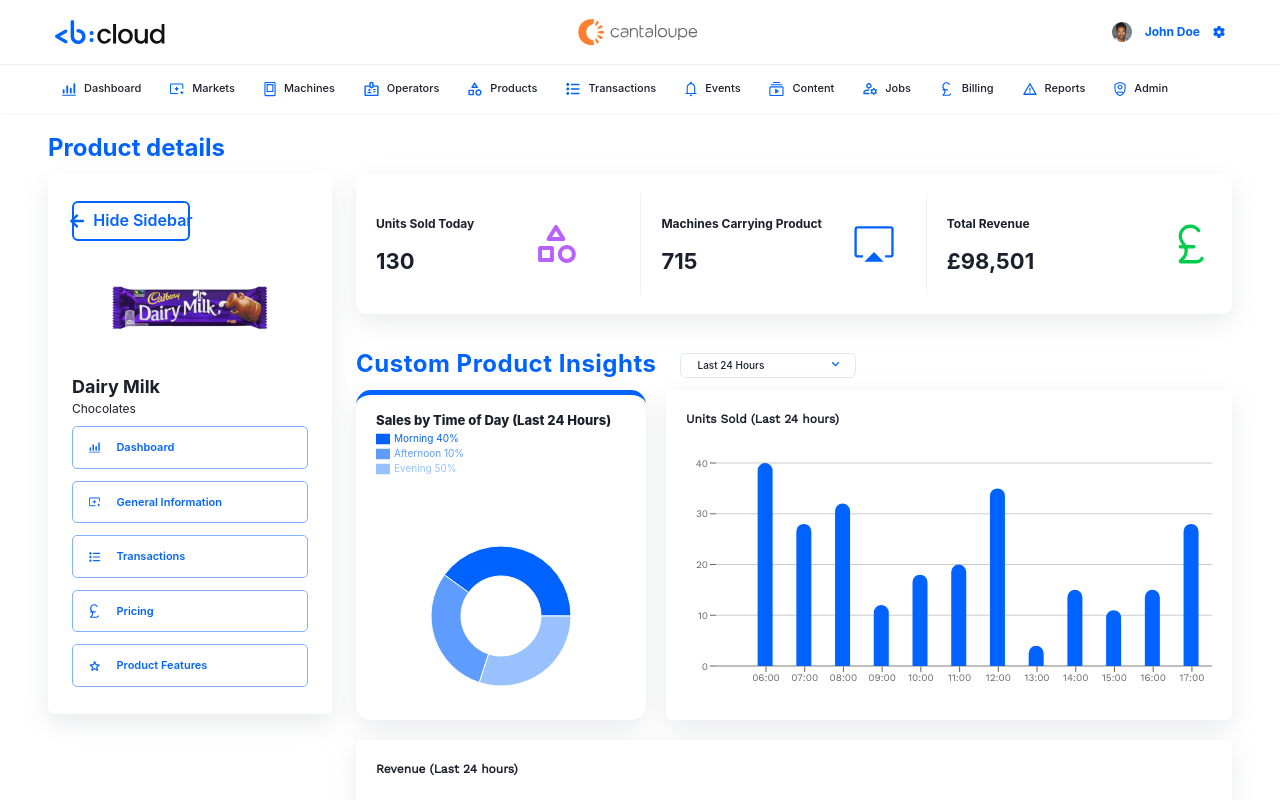
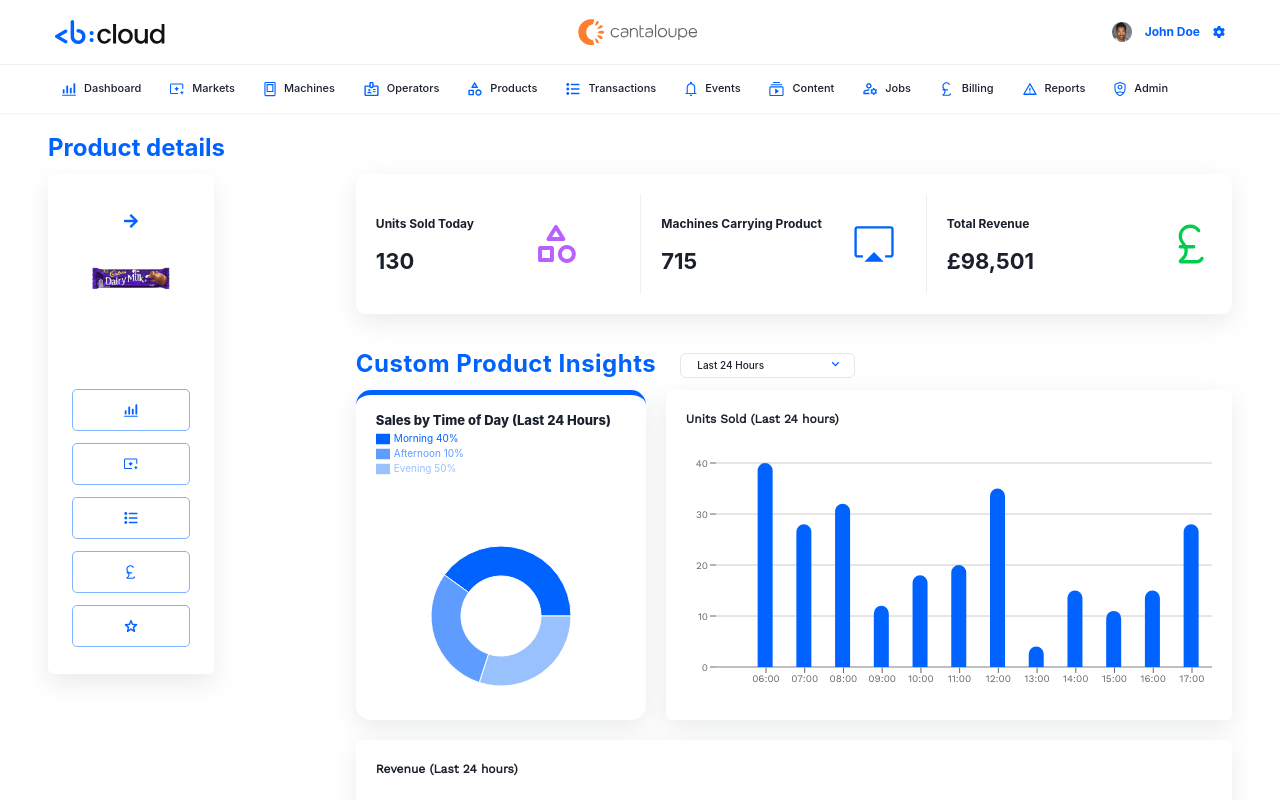
Before and after one commit to CripaVarghese/b-cloud, a React (Vite) app: page / in a window 1280 px wide. Shown: the top 800 px of the page. Built offline with nearby package versions, Linux system fonts and the light colour scheme.

Commit message:
fix: styles

```diff
--- a/src/components/List.jsx
+++ b/src/components/List.jsx
@@ -1,9 +1,7 @@
 import { Button, HStack, Stack, Text } from "@chakra-ui/react";
 import buttonList from "../dataLists/buttonList";
 
-const List = (props) => {
-  // eslint-disable-next-line react/prop-types
-  const { toggle } = props;
+const List = () => {
   return (
     <Stack justifyContent={"space-between"} h="100%" gap="3">
       {buttonList.map((list, i) => (
@@ -25,7 +23,6 @@ const List = (props) => {
           >
             <list.svg className="icon" color="#0363FE" />
           </Button>
-          {!toggle ? (
           <Text
             w="full"
             h="full"
@@ -38,9 +35,6 @@ const List = (props) => {
           >
             {list.title}
           </Text>
-          ) : (
-            ""
-          )}
         </HStack>
       ))}
     </Stack>
--- a/src/components/Sidebar.jsx
+++ b/src/components/Sidebar.jsx
@@ -6,34 +6,24 @@ import ToggleDisplay from "./ToggleDisplay";
 import ToggleHide from "./ToggleHide";
 
 const Sidebar = () => {
-  const [toggle, setToggle] = useState(false);
+  const [isExpanded, setExpanded] = useState(false);
   const handleClick = () => {
-    setToggle((previousClick) => {
+    setExpanded((previousClick) => {
       return !previousClick;
     });
   };
+  const expandedCardWidth = { base: "80%", md: "40%", lg: "24%", xl: "24%" };
+  const collapsedCardWidth = { base: "40%", md: "20%", lg: "14%", xl: "14%" };
   return (
     <Card
-      w={{ base: "80%", md: "40%", lg: "24%", xl: "24%" }}
+      w={isExpanded ? expandedCardWidth : collapsedCardWidth}
       boxShadow={"rgba(149, 157, 165, 0.2) 0px 10px 24px"}
       py="3px"
     >
       <CardBody p="6">
         <Stack justifyContent={"space-between"}>
           {/* gap={3} */}
-          {toggle ? (
-            <>
-              <Button
-                border="2px solid"
-                color="transparent"
-                variant={"ghost"}
-                _hover={{ variant: "ghost" }}
-              >
-                <FaArrowRight color={"#0363FE"} onClick={() => handleClick()} />
-              </Button>
-              <ToggleHide />
-            </>
-          ) : (
+          {isExpanded ? (
             <>
               <Button
                 w={{
@@ -51,7 +41,19 @@ const Sidebar = () => {
               >
                 Hide Sidebar
               </Button>
-              <ToggleDisplay toggle={toggle} setToggle={setToggle} />
+              <ToggleDisplay toggle={isExpanded} setToggle={setExpanded} />
+            </>
+          ) : (
+            <>
+              <Button
+                border="2px solid"
+                color="transparent"
+                variant={"ghost"}
+                _hover={{ variant: "ghost" }}
+              >
+                <FaArrowRight color={"#0363FE"} onClick={() => handleClick()} />
+              </Button>
+              <ToggleHide />
             </>
           )}
         </Stack>
--- a/src/components/ToggleDisplay.tsx
+++ b/src/components/ToggleDisplay.tsx
@@ -1,5 +1,5 @@
 import React from "react";
-import { Text, Stack, Box, Image, Button } from "@chakra-ui/react";
+import { Text, Stack, Box, Image } from "@chakra-ui/react";
 import List from "./List";
 
 const ToggleDisplay = (props) => {
@@ -17,7 +17,7 @@ const ToggleDisplay = (props) => {
       </Stack>
 
       <Box>
-        <List toggle={toggle} setToggle={setToggle} />
+        <List />
       </Box>
     </Stack>
   );
```
Lines whose indentation alone changed are shown as unchanged.
